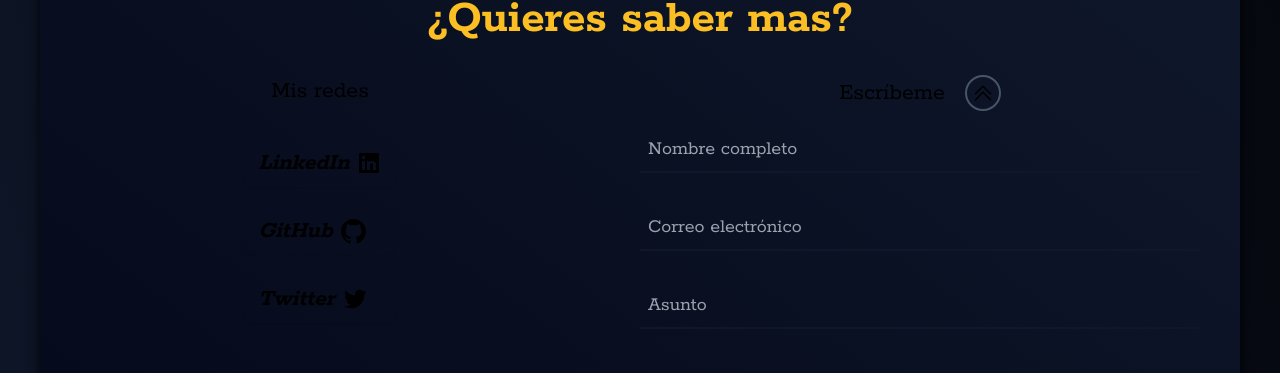
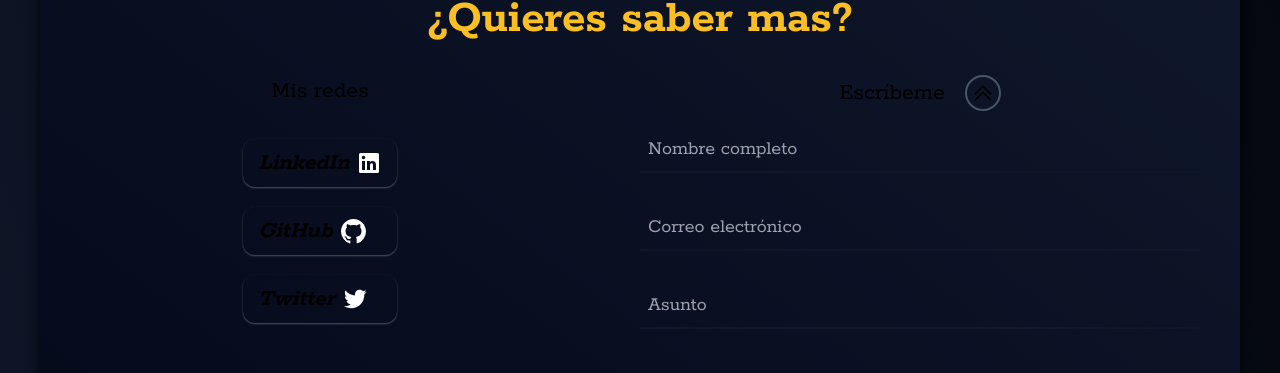
Before and after one commit to XeloX1UP/main-portfolio, a Next.js app: page / in a window 1280 px wide. Shown: the part 2597-2970 px from the top of the page. Built offline with nearby package versions, Linux system fonts and the light colour scheme.

Commit message:
fix rrssLink component

```diff
--- a/src/components/card/rrssLink.tsx
+++ b/src/components/card/rrssLink.tsx
@@ -15,10 +15,10 @@ export default function RrSsLink({
       href={href}
       target="_blank"
       rel="noopener noreferrer"
-      className={`italic shadow-${color} shadow-sm hover:text-amber-400 hover:shadow-amber-200 hover:scale-95 hover:shadow-md rounded-xl px-4 py-2 flex items-center gap-2 text-2xl font-bold transition-all duration-500`}
+      className="italic shadow-slate-600 shadow-sm hover:text-amber-400 hover:shadow-amber-200 hover:scale-95 hover:shadow-md rounded-xl px-4 py-2 flex items-center gap-2 text-2xl font-bold transition-all duration-500"
     >
       {name}
-      <i className={`text-${color}`}>{icon}</i>
+      <i className={`text-white`}>{icon}</i>
     </a>
   );
 }
```
